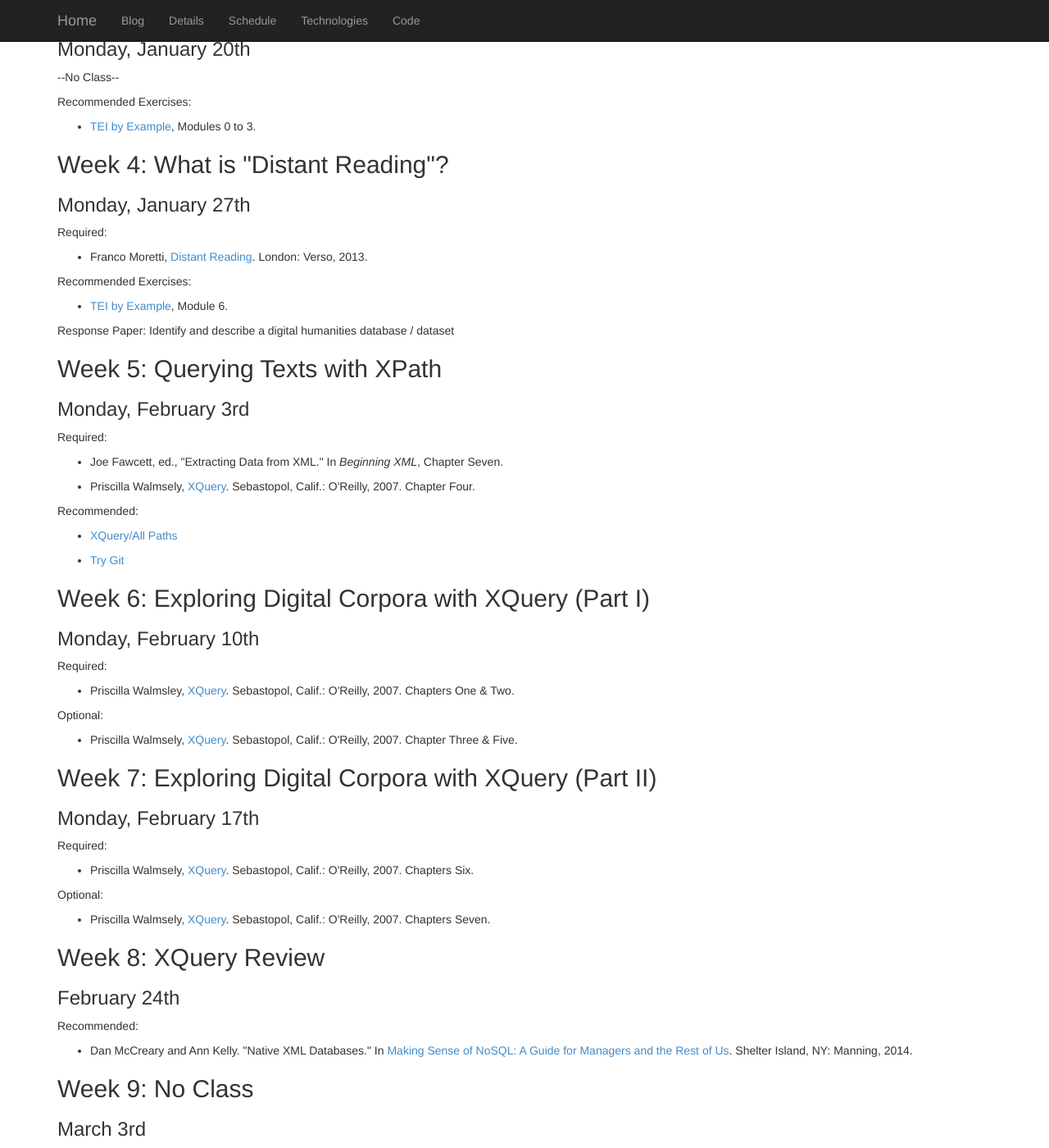
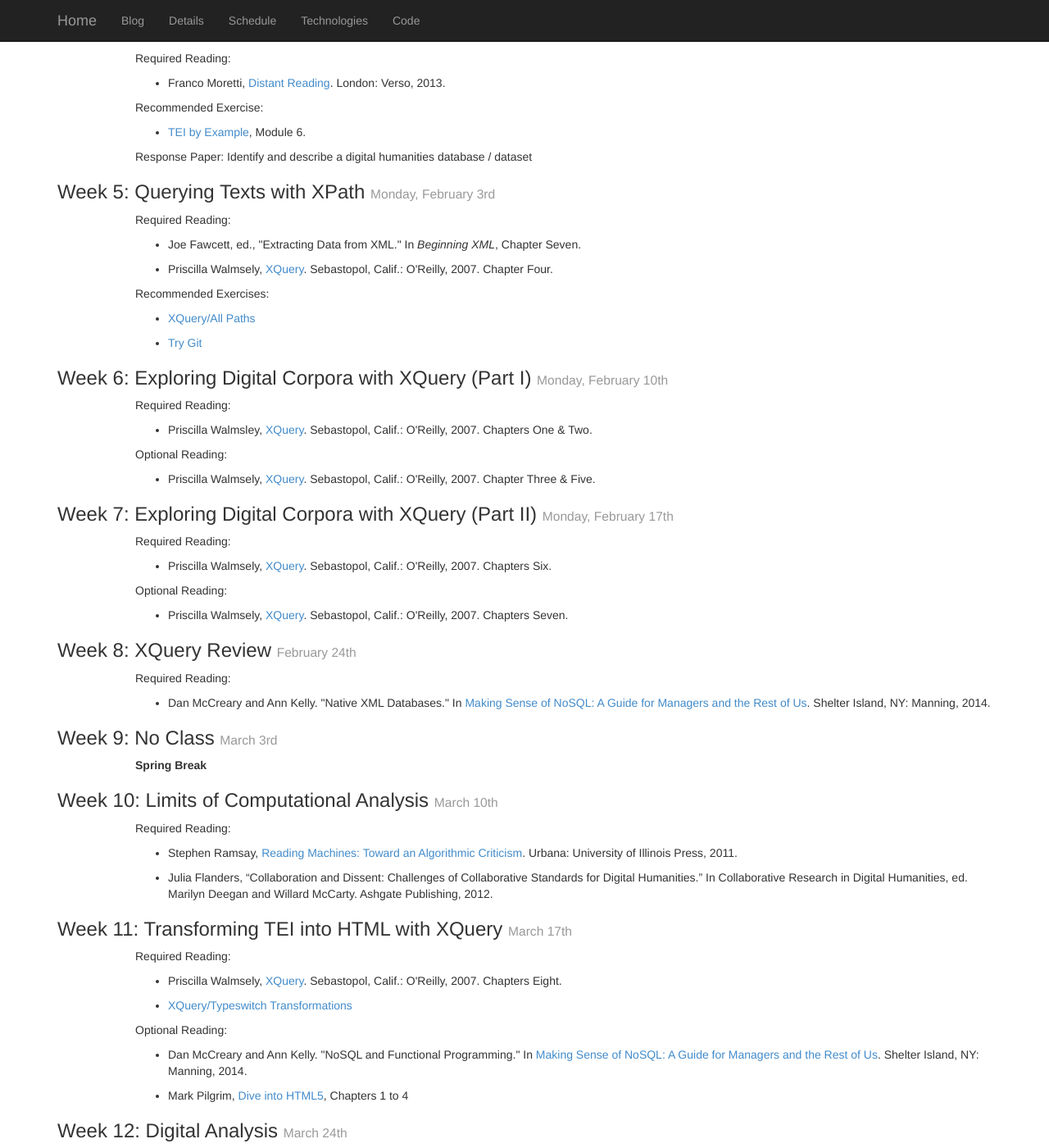
Before and after one commit to Ramona2020/paralipomena.github.io, a Jekyll site: the page built from schedule/index.html, in a window 1280 px wide and 1400 px high, scrolled down 778 px. Shown: the whole window at 82% size. Built offline with Jekyll 4.4.1, drawn with Linux system fonts in a browser that asks for light colours; nearby versions of some CDN libraries; library files that are not in the unit come from our copies; Markdown is read by kramdown in place of the engine named in the settings; some of the changed text lies outside the part shown.

Commit message:
Merge branch 'master' of https://github.com/paralipomena/paralipomena.github.io
Conflicts:
	details/index.html

```diff
--- a/schedule/index.html
+++ b/schedule/index.html
@@ -5,16 +5,17 @@ title: Course Schedule
 <h1>{{ site.name }}</h1>
 <h2>{{ page.title }}</h2>
 <hr/>
-<h2>Week 1: Introduction</h2>
+<h3>Week 1: Introduction  <small>Monday, January 6th</small></h3>
 
-<h3>Monday, January 13th</h3>
+<div class="col-md-offset-1">
 
-<p>Required:</p>
 
-<ul>
-	<li><p>David Birnbaum, <a href="http://clover.slavic.pitt.edu/humcomp/what-is-xml.php">“What is XML and why should humanists care?”</a> 2011. </p></li>
-	<li><p>Meredith Hindley, <a href="http://www.neh.gov/humanities/2013/julyaugust/feature/the-rise-the-machines">“The Rise of the Machines: NEH and the Digital Humanities: The Early Years.”</a> <em>Humanities.</em> 34:4 (2013)</p></li>
-</ul>
+	<p>Required Reading:</p>
+
+	<ul>
+		<li><p>David Birnbaum, <a href="http://clover.slavic.pitt.edu/humcomp/what-is-xml.php">“What is XML and why should humanists care?”</a> 2011. </p></li>
+		<li><p>Meredith Hindley, <a href="http://www.neh.gov/humanities/2013/julyaugust/feature/the-rise-the-machines">“The Rise of the Machines: NEH and the Digital Humanities: The Early Years.”</a> <em>Humanities.</em> 34:4 (2013)</p></li>
+	</ul>
 
 <!---Orientation to DH
 biographical (CA &amp; DM) 10 min
@@ -23,12 +24,11 @@ Syllabus &amp; Ferpa (5 min)
 Break (5 min)
 Overview of XML (30 min) -DM
 Tour of DH Projects (30 min) - CA &amp; DM-->
+</div>
+<h3>Week 2: Defining &quot;Digital Humanities&quot; <small>Monday, January 13th</small></h3>
+<div class="col-md-offset-1">
 
-<h2>Week 2: Defining &quot;Digital Humanities&quot;</h2>
-
-<h3>Monday, January 13th</h3>
-
-<p>Required:</p>
+<p>Required Reading:</p>
 
 <ul>
 	<li><p>David Birnbaum, <a href="http://clover.slavic.pitt.edu/humcomp/what-is-xml.php">“What is XML and why should humanists care?”</a> 2011. </p></li>
@@ -39,7 +39,7 @@ Tour of DH Projects (30 min) - CA &amp; DM-->
 		1 - 24.</p></li>
 	</ul>
 
-	<p>Optional Readings:</p>
+	<p>Optional Reading:</p>
 
 	<ul>
 		<li>George Kiraz, <a href="http://www.bethmardutho.org/index.php/hugoye/volume-index/414.html">“Forty Years of Syriac Computing.”</a> <em>Hugoye: The Journal of Syriac Studies 10.1</em> (2007): 37-60.</li>
@@ -50,10 +50,10 @@ Discussion (CA):
 What are the Digital Humanities?
 What is a text?
 Detailed introduction to TEI (DM)-->
+</div>
+<h3>Week 3: Exploring TEI <small>Monday, January 20th</small></h3>
+<div class="col-md-offset-1">
 
-<h2>Week 3: Exploring TEI</h2>
-
-<h3>Monday, January 20th</h3>
 
 <p>--No Class--</p>
 
@@ -62,18 +62,18 @@ Detailed introduction to TEI (DM)-->
 <ul>
 	<li><a href="http://www.teibyexample.org/exercises/TBED00v00.htm">TEI by Example</a>, Modules 0 to 3.</li>
 </ul>
+</div>
+<h3>Week 4: What is &quot;Distant Reading&quot;? <small>Monday, January 27th</small></h3>
+<div class="col-md-offset-1">
 
-<h2>Week 4: What is &quot;Distant Reading&quot;?</h2>
 
-<h3>Monday, January 27th</h3>
-
-<p>Required:</p>
+<p>Required Reading:</p>
 
 <ul>
 	<li>Franco Moretti, <a href="http://www.worldcat.org/title/distant-reading/oclc/813931586">Distant Reading</a>. London: Verso, 2013.</li>
 </ul>
 
-<p>Recommended Exercises:</p>
+<p>Recommended Exercise:</p>
 
 <ul>
 	<li><a href="http://www.teibyexample.org/exercises/TBED00v00.htm">TEI by Example</a>, Module 6.</li>
@@ -82,129 +82,130 @@ Detailed introduction to TEI (DM)-->
 <p>Response Paper: Identify and describe a digital humanities database / dataset</p>
 
 <!---Install eXistDB-->
+</div>
+<h3>Week 5: Querying Texts with XPath <small>Monday, February 3rd</small></h3>
+<div class="col-md-offset-1">
 
-<h2>Week 5: Querying Texts with XPath</h2>
-
-<h3>Monday, February 3rd</h3>
-
-<p>Required:</p>
+<p>Required Reading:</p>
 
 <ul>
 	<li><p>Joe Fawcett, ed., &quot;Extracting Data from XML.&quot; In <em>Beginning XML</em>, Chapter Seven.</p></li>
 	<li><p>Priscilla Walmsely, <a href="http://www.worldcat.org/oclc/164804113">XQuery</a>. Sebastopol, Calif.: O&#39;Reilly, 2007. Chapter Four.</p></li>
 </ul>
 
-<p>Recommended:</p>
+<p>Recommended Exercises:</p>
 
 <ul>
 	<li><p><a href="https://en.wikibooks.org/wiki/XQuery/All_Paths">XQuery/All Paths</a></p></li>
 	<li><p><a href="http://try.github.io/">Try Git</a></p></li>
 </ul>
+</div>
+<h3>Week 6: Exploring Digital Corpora with XQuery (Part I) <small>Monday, February 10th</small></h3>
+<div class="col-md-offset-1">
 
-<h2>Week 6: Exploring Digital Corpora with XQuery (Part I)</h2>
-
-<h3>Monday, February 10th</h3>
-
-<p>Required:</p>
+<p>Required Reading:</p>
 
 <ul>
 	<li>Priscilla Walmsley, <a href="http://www.worldcat.org/oclc/164804113">XQuery</a>. Sebastopol, Calif.: O&#39;Reilly, 2007. Chapters One &amp; Two.</li>
 </ul>
 
-<p>Optional:</p>
+<p>Optional Reading:</p>
 
 <ul>
 	<li>Priscilla Walmsely, <a href="http://www.worldcat.org/oclc/164804113">XQuery</a>. Sebastopol, Calif.: O&#39;Reilly, 2007. Chapter Three &amp; Five.</li>
 </ul>
+</div>
+<h3>Week 7: Exploring Digital Corpora with XQuery (Part II) <small>Monday, February 17th</small></h3>
+<div class="col-md-offset-1">
 
-<h2>Week 7: Exploring Digital Corpora with XQuery (Part II)</h2>
 
-<h3>Monday, February 17th</h3>
-
-<p>Required:</p>
+<p>Required Reading:</p>
 
 <ul>
 	<li>Priscilla Walmsely, <a href="http://www.worldcat.org/oclc/164804113">XQuery</a>. Sebastopol, Calif.: O&#39;Reilly, 2007. Chapters Six.</li>
 </ul>
 
-<p>Optional:</p>
+<p>Optional Reading:</p>
 
 <ul>
 	<li><p>Priscilla Walmsely, <a href="http://www.worldcat.org/oclc/164804113">XQuery</a>. Sebastopol, Calif.: O&#39;Reilly, 2007. Chapters Seven.</p></li>
 </ul>
+</div>
+<h3>Week 8: XQuery Review <small>February 24th</small></h3>
+<div class="col-md-offset-1">
 
-<h2>Week 8: XQuery Review</h2>
 
-<h3>February 24th</h3>
-
-<p>Recommended:</p>
+<p>Required Reading:</p>
 
 <ul>
 	<li>Dan McCreary and Ann Kelly. &quot;Native XML Databases.&quot; In <a href="http://www.worldcat.org/oclc/830813835">Making Sense of NoSQL: A Guide for Managers and the Rest of Us</a>. Shelter Island, NY: Manning, 2014.</li>
 </ul>
+</div>
+<h3>Week 9: No Class <small>March 3rd</small></h3>
+<div class="col-md-offset-1">
 
-<h2>Week 9: No Class</h2>
 
-<h3>March 3rd</h3>
+<b>Spring Break</b>
+</div>
+<h3>Week 10: Limits of Computational Analysis <small>March 10th</small></h3>
+<div class="col-md-offset-1">
 
-<p>--Spring Break--</p>
 
-<h2>Week 10: Limits of Computational Analysis</h2>
-
-<h3>March 10th</h3>
-
-<p>Required:</p>
+<p>Required Reading:</p>
 
 <ul>
 	<li><p>Stephen Ramsay, <a href="http://site.ebrary.com.proxy.library.vanderbilt.edu/lib/vanderbilt/docDetail.action?docID=10532315">Reading Machines: Toward an Algorithmic Criticism</a>. Urbana: University of Illinois Press, 2011. </p></li>
 	<li><p>Julia Flanders, “Collaboration and Dissent: Challenges of Collaborative Standards for Digital Humanities.” In Collaborative Research in Digital Humanities, ed. Marilyn Deegan and Willard McCarty. Ashgate Publishing, 2012.</p></li>
 </ul>
+</div>
+<h3>Week 11: Transforming TEI into HTML with XQuery <small>March 17th</small></h3>
+<div class="col-md-offset-1">
 
-<h2>Week 11: Transforming TEI into HTML with XQuery</h2>
 
-<h3>March 17th</h3>
-
-<p>Required:</p>
+<p>Required Reading:</p>
 
 <ul>
 	<li><p>Priscilla Walmsely, <a href="http://www.worldcat.org/oclc/164804113">XQuery</a>. Sebastopol, Calif.: O&#39;Reilly, 2007. Chapters Eight.</p></li>
 	<li><p><a href="https://en.wikibooks.org/wiki/XQuery/Typeswitch_Transformations">XQuery/Typeswitch Transformations</a></p></li>
 </ul>
 
-<p>Recommended:</p>
+<p>Optional Reading:</p>
 
 <ul>
 	<li><p>Dan McCreary and Ann Kelly. &quot;NoSQL and Functional Programming.&quot; In <a href="http://www.worldcat.org/oclc/830813835">Making Sense of NoSQL: A Guide for Managers and the Rest of Us</a>. Shelter Island, NY: Manning, 2014.</p></li>
 	<li><p>Mark Pilgrim, <a href="http://diveintohtml5.info/">Dive into HTML5</a>, Chapters 1 to 4</p></li>
 </ul>
+</div>
+<h3>Week 12: Digital Analysis <small>March 24th</small></h3>
+<div class="col-md-offset-1">
 
-<h2>Week 12: Digital Analysis</h2>
-
-<h3>March 24th</h3>
+<p>Required Reading:</p>
 
 <ul>
 	<li>Matthew Jockers, <a href="http://www.worldcat.org/oclc/809925985">Macroanalysis: Digital Methods and Literary History</a>. Urbana : University of Illinois Press, 2013. Part One: Foundation </li>
 </ul>
 
-<p>Recommended:</p>
+<p>Recommended Exercise:</p>
 
 <ul>
 	<li><a href="http://tryr.codeschool.com/">Try R</a></li>
 </ul>
+</div>
+<h3>Week 13: Visualizing Texts <small>March 31st</small></h3>
+<div class="col-md-offset-1">
 
-<h2>Week 13: Visualizing Texts</h2>
 
-<h3>March 31st</h3>
+<p>Required Reading:</p>
 
 <ul>
 	<li>Matthew Jockers, <a href="http://www.worldcat.org/oclc/809925985">Macroanalysis: Digital Methods and Literary History</a>. Urbana : University of Illinois Press, 2013. Part Two: Analysis </li>
 </ul>
+</div>
+<h3>Week 14: Natural Language Processing <small>April 7th</small></h3>
+<div class="col-md-offset-1">
 
-<h2>Week 14: Natural Language Processing</h2>
 
-<h3>April 7th</h3>
-
-<p>Required:</p>
+<p>Required Reading:</p>
 
 <ul>
 	<li>Shlomo Agramon <em>et. al.</em> <a href="http://www.degruyter.com/view/j/text.1.2003.23.issue-3/text.2003.014/text.2003.014.xml">Gender, Genre, and Writing Style in Formal Written Texts</a> (2006)</li>
@@ -214,38 +215,39 @@ Detailed introduction to TEI (DM)-->
 	<li>Dan Jurafsky, <a href="http://www.youtube.com/watch?v=TpjPzKODuXo">Text Classification and Naïve Bayes - Part Two</a> (2012)</li>
 	<li>Frederick Mosteller, <a href="http://link.springer.com/chapter/10.1007/978-0-387-77956-0_4">Who Wrote the Disputed Federalist Papers, Hamilton or Madison?</a> in <a href="http://books.google.com/books?id=Eu9ZsgGWAfkC">The Pleasures of Statistics: The Autobiography of Frederick Mosteller</a> (2010), pp. 47-67 </li>
 </ul>
+</div>
+<h3>Week 15: Mapping Texts <small>April 14th</small></h3>
+<div class="col-md-offset-1">
 
-<h2>Week 15: Mapping Texts</h2>
 
-<h3>April 14th</h3>
-
-<p>Required:</p>
+<p>Required Reading:</p>
 
 <ul>
 	<li><p>Matthew Jockers, <a href="http://www.worldcat.org/oclc/809925985">Macroanalysis: Digital Methods and Literary History</a>. Urbana : University of Illinois Press, 2013. Part Three: Prospects </p></li>
 	<li><p>May Yuan, &quot;Mapping Texts.&quot; In <a href="http://www.worldcat.org/oclc/802152692">The Spatial Humanities: GIS and the Future of Humanities Scholarship</a>. Bloomington: Indiana University Press, 2010.</p></li>
 </ul>
 
-<p>Recommended:</p>
+<p>Optional Reading:</p>
 
 <ul>
-	<li><p><a href="https://en.wikibooks.org/wiki/XQuery#Mapping">https://en.wikibooks.org/wiki/XQuery#Mapping</a></p></li>
+	<li><p><a href="https://en.wikibooks.org/wiki/XQuery#Mapping">Mapping with XQuery</a></p></li>
 	<li><p>Franco Moretti. &quot;Maps.&quot; In <a href="http://www.worldcat.org/oclc/60671819">Graphs, Maps, Trees: Abstract Models for a Literary History</a>. London: Verso, 2005.</p></li>
 </ul>
+</div>
+<h3>Week 16: Public Presentations <small>April 21st</small></h3>
+<div class="col-md-offset-1">
 
-<h2>Week 16: Public Presentations</h2>
-
-<h3>April 21st</h3>
 
 <ul>
 	<li><p>Final Project Due </p></li>
 	<li><p>Public Presentation Due</p></li>
 </ul>
+</div>
+<h3>Week 17: No Class <small>April 28th</small></h3>
+<div class="col-md-offset-1">
 
-<h2>Week 17: No Class</h2>
-
-<h3>April 28th</h3>
 
 <ul>
 	<li>Future Implementation Plan Due</li>
 </ul>
+</div>
```
Also changed, not shown: _posts/2013-12-19-welcome-to-topics-in-digital-humanities.markdown (deleted, +0 -11 lines), _posts/2014-12-19-welcome-to-topics-in-digital-humanities.markdown (added, +9 -0 lines).
